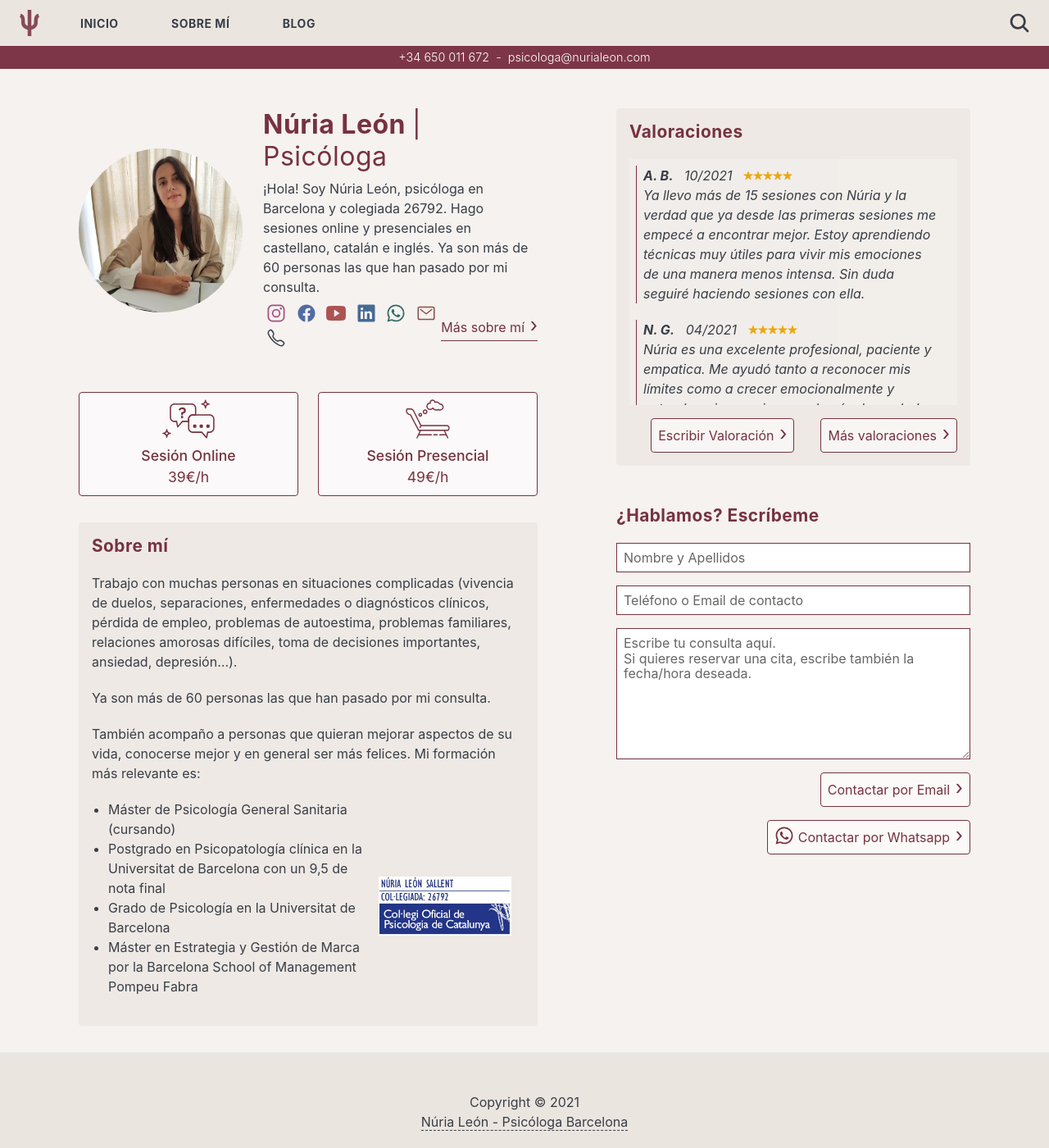
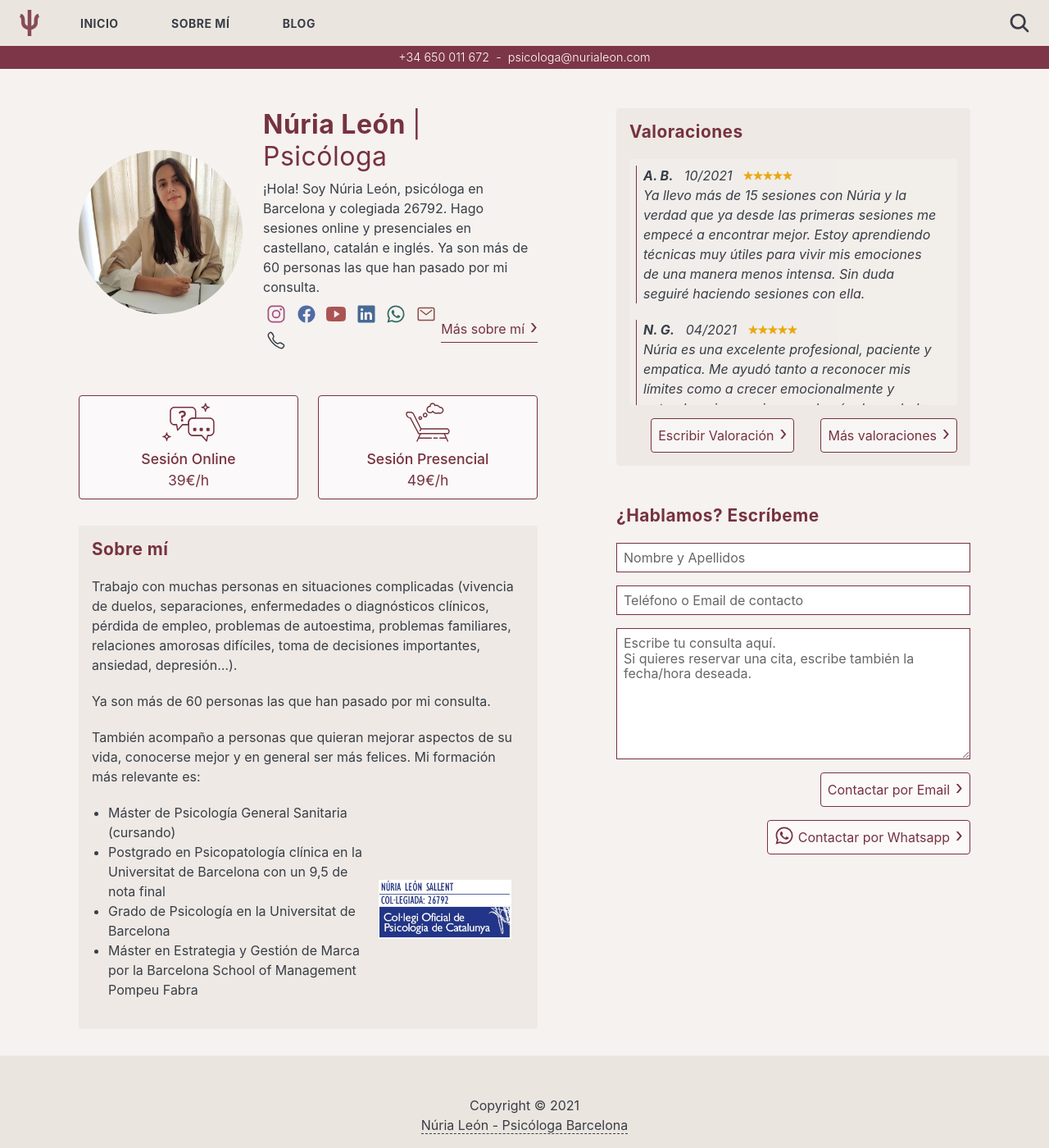
Before and after one commit to nurialeonsallent/nurialeon.com, a Jekyll site: the page built from index.html, in a window 1280 px wide and 1400 px high. Shown: the whole window at 82% size. Built offline with Jekyll 4.4.1, drawn with Linux system fonts in a browser that asks for light colours.

Commit message:
better padding

```diff
--- a/_sass/3-modules/_footer.scss
+++ b/_sass/3-modules/_footer.scss
@@ -26,7 +26,7 @@
     img {
       width: 40px;
       height: 40px;
-      padding: 0 6px;
+      padding: 6px;
     }
 }
 
--- a/_sass/5-OldPage/index.scss
+++ b/_sass/5-OldPage/index.scss
@@ -301,7 +301,7 @@
 
     a > img, a > svg {
         width: 32px;
-        padding: 0 4px;
+        padding: 1px 4px;
     }
 }
 
```
